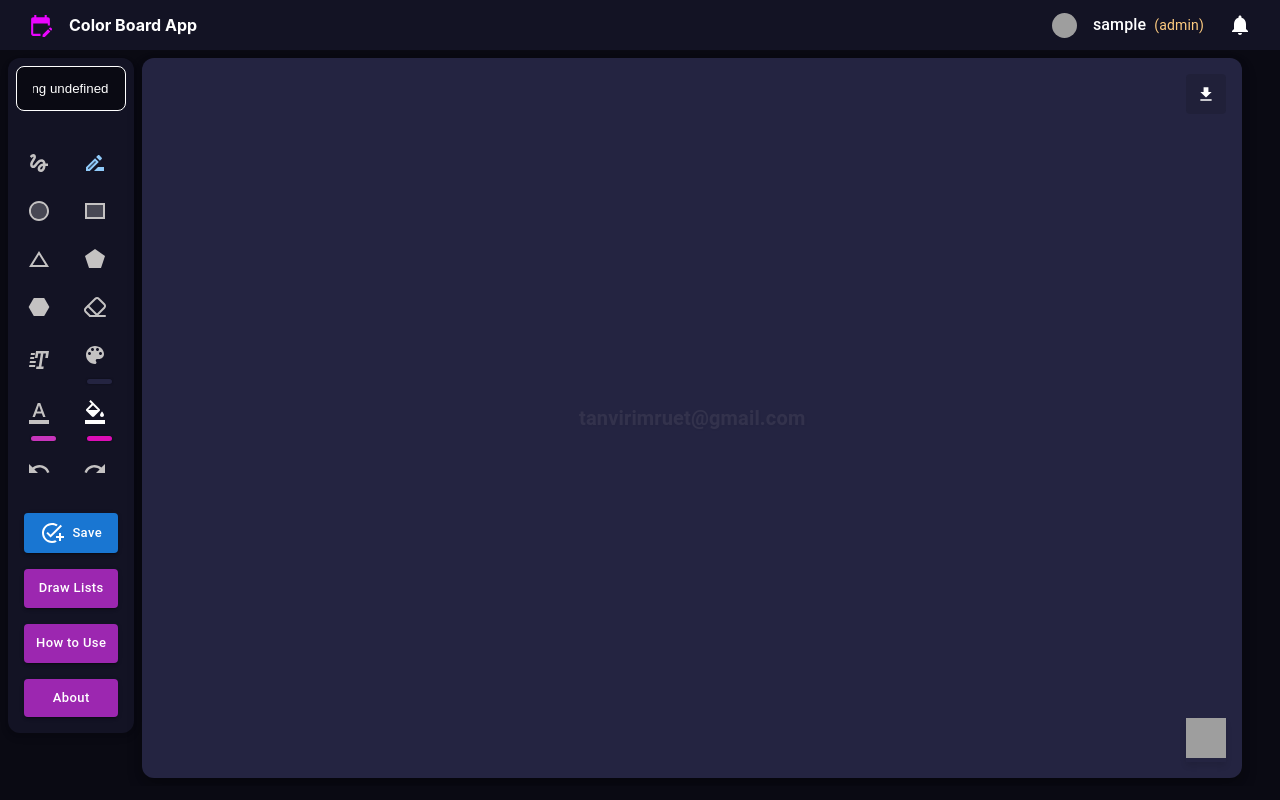
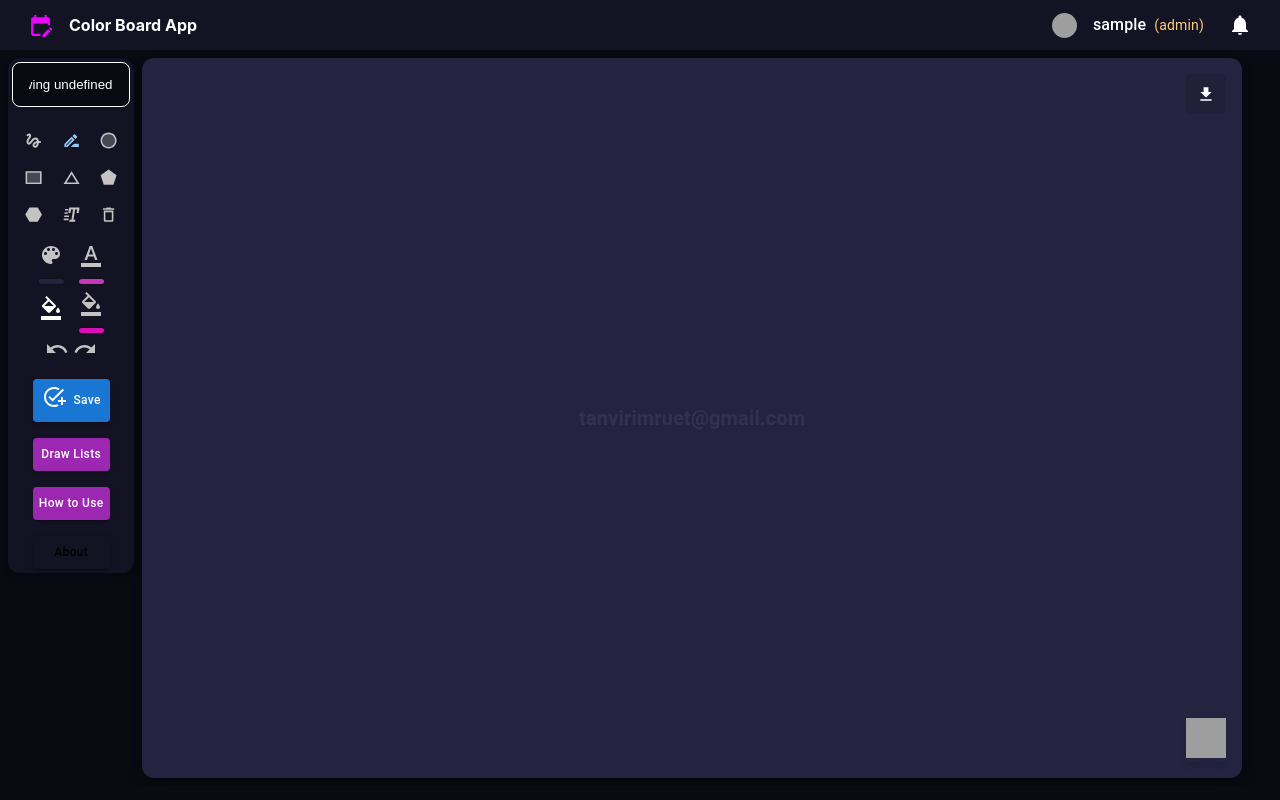
Before and after one commit to tanvirmitul1/whiteboard-application, a React (Create React App) app in the folder client/: page /create-drawing in a window 1280 px wide. Built offline with nearby package versions, Linux system fonts and the light colour scheme; no server answers; sample sign-in values are in the browser's storage; grey boxes are pictures that could not be loaded.

Commit message:
sidebar fix

```diff
--- a/client/src/components/createPage/CreatePageButtons.js
+++ b/client/src/components/createPage/CreatePageButtons.js
@@ -1,116 +1,107 @@
 import React, { useState } from "react";
 import { Box, Button, CircularProgress } from "@mui/material";
+import { useNavigate } from "react-router-dom";
 import useAuth from "../../customHooks/useAuth";
-import { useNavigate } from "react-router-dom";
 import InstructionModal from "../instructions/InstructionModal";
+import DeveloperProfile from "../instructions/DeveloperProfile";
 import AddTaskIcon from "@mui/icons-material/AddTask";
-import ChecklistIcon from "@mui/icons-material/Checklist";
-import { MdOutlineIntegrationInstructions } from "react-icons/md";
-import DeveloperProfile from "../instructions/DeveloperProfile";
 
 const CreatePageButtons = ({ handleSaveDrawing, isLoading }) => {
   const navigate = useNavigate();
   const { isAdmin } = useAuth();
 
-  const handleShowDrawings = () => {
-    navigate("/drawing-list");
+  const [modals, setModals] = useState({
+    instruction: false,
+    developer: false,
+  });
+
+  const toggleModal = (key, value) => {
+    setModals((prev) => ({ ...prev, [key]: value }));
   };
-
-  const handleShowUsers = () => {
-    navigate("/user-list");
-  };
-
-  const [isInstructionModalOpen, setInstructionModalOpen] = useState(false);
-  const [isDeveloperModalOpen, setDeveloperModalOpen] = useState(false);
-
-  const openInstructionModal = () => setInstructionModalOpen(true);
-  const closeInstructionModal = () => setInstructionModalOpen(false);
-
-  const openDeveloperModal = () => setDeveloperModalOpen(true);
-  const closeDeveloperModal = () => setDeveloperModalOpen(false);
 
   return (
     <Box
       sx={{
-        padding: 1,
         display: "flex",
         flexDirection: "column",
         gap: 2,
+        margin: "0 auto",
       }}
     >
-      <Button
-        variant="contained"
-        color="primary"
-        size="small"
+      <CustomButton
         onClick={handleSaveDrawing}
-        sx={{ textTransform: "none", padding: 1 }}
-      >
-        {isLoading ? (
-          <Box sx={{ display: "flex", alignItems: "center" }}>
-            <CircularProgress size={20} color="inherit" sx={{ mr: 1 }} />
-            <span> Saving...</span>
-          </Box>
-        ) : (
-          <Box sx={{ display: "flex", alignItems: "center" }}>
-            <AddTaskIcon
-              sx={{ marginRight: 1, display: { xs: "none", md: "inline" } }}
-            />{" "}
-            <span>Save</span>
-          </Box>
-        )}
-      </Button>
-      <Button
-        variant="contained"
+        text="Save"
+        icon={<AddTaskIcon />}
+        isLoading={isLoading}
+      />
+      <CustomButton
+        onClick={() => navigate("/drawing-list")}
+        text="Draw Lists"
         color="secondary"
-        size="small"
-        onClick={handleShowDrawings}
-        sx={{ textTransform: "none", padding: 1 }}
-      >
-        Draw Lists
-      </Button>
-      {/* {isAdmin && ( */}
+      />
       {false && (
-        <Button
-          variant="contained"
-          color="secondary"
-          size="small"
-          onClick={handleShowUsers}
-          sx={{ textTransform: "none", padding: 1 }}
-        >
-          Users
-        </Button>
+        <CustomButton onClick={() => navigate("/user-list")} text="Users" />
       )}
+      <CustomButton
+        onClick={() => toggleModal("instruction", true)}
+        text="How to Use"
+        color="secondary"
+      />
+      <CustomButton
+        onClick={() => toggleModal("developer", true)}
+        text="About"
+        color="tertiary"
+      />
 
-      <Button
-        variant="contained"
-        color="secondary"
-        size="small"
-        sx={{ textTransform: "none", padding: 1 }}
-        onClick={openInstructionModal}
-      >
-        How to Use
-      </Button>
-      <Button
-        variant="contained"
-        color="secondary"
-        size="small"
-        sx={{ textTransform: "none", padding: 1 }}
-        onClick={openDeveloperModal}
-      >
-        About
-      </Button>
-
+      {/* Modals */}
       <InstructionModal
-        isOpen={isInstructionModalOpen}
-        onClose={closeInstructionModal}
+        isOpen={modals.instruction}
+        onClose={() => toggleModal("instruction", false)}
       />
       <DeveloperProfile
-        isOpen={isDeveloperModalOpen}
-        onClose={closeDeveloperModal}
-        username="tanvirmitul1" // Replace with the actual GitHub username
+        isOpen={modals.developer}
+        onClose={() => toggleModal("developer", false)}
+        username="tanvirmitul1"
       />
     </Box>
   );
 };
 
 export default CreatePageButtons;
+
+const CustomButton = ({
+  onClick,
+  icon,
+  text,
+  isLoading,
+  color = "primary",
+}) => (
+  <Button
+    variant="contained"
+    color={color}
+    size="small"
+    onClick={onClick}
+    sx={{
+      textTransform: "none",
+      padding: { xs: "4px", md: "6px" },
+      fontSize: { xs: "0.5rem", md: ".75rem" },
+      display: "flex",
+      alignItems: "center",
+    }}
+  >
+    {isLoading ? (
+      <>
+        <CircularProgress size={16} color="inherit" />
+      </>
+    ) : (
+      <>
+        {icon && (
+          <Box sx={{ mr: 1, display: { xs: "none", md: "inline" } }}>
+            {icon}
+          </Box>
+        )}
+        {text}
+      </>
+    )}
+  </Button>
+);
--- a/client/src/components/createPage/LeftSidebar.js
+++ b/client/src/components/createPage/LeftSidebar.js
@@ -1,32 +1,44 @@
 import React, { useEffect, useRef, useState } from "react";
-import { Box, TextField, IconButton, Tooltip, Popover } from "@mui/material";
-import DriveFileRenameOutlineTwoToneIcon from "@mui/icons-material/DriveFileRenameOutlineTwoTone";
-import GestureTwoToneIcon from "@mui/icons-material/GestureTwoTone";
-import CircleTwoToneIcon from "@mui/icons-material/CircleTwoTone";
-import RectangleTwoToneIcon from "@mui/icons-material/RectangleTwoTone";
-import { LuEraser } from "react-icons/lu";
-import RttTwoToneIcon from "@mui/icons-material/RttTwoTone";
-import UndoTwoToneIcon from "@mui/icons-material/UndoTwoTone";
-import RedoTwoToneIcon from "@mui/icons-material/RedoTwoTone";
-import CreatePageButtons from "./CreatePageButtons";
+import { Box, IconButton, Tooltip, Popover } from "@mui/material";
+import {
+  GestureTwoTone as PenIcon,
+  DriveFileRenameOutlineTwoTone as LineIcon,
+  CircleTwoTone as CircleIcon,
+  RectangleTwoTone as RectangleIcon,
+  ChangeHistory as TriangleIcon,
+  Pentagon as PentagonIcon,
+  Hexagon as HexagonIcon,
+  RttTwoTone as TextIcon,
+  UndoTwoTone as UndoIcon,
+  RedoTwoTone as RedoIcon,
+  ColorLens as BgColorIcon,
+  FormatColorText as DrawColorIcon,
+  FormatColorFill as FillColorIcon,
+  DeleteOutline as EraserIcon,
+  Padding,
+} from "@mui/icons-material";
+import { ChromePicker } from "react-color";
 import { useParams } from "react-router-dom";
 import useColors from "../../customHooks/useColors";
-import { ChromePicker } from "react-color";
-import ColorLensIcon from "@mui/icons-material/ColorLens";
-import FormatColorFillIcon from "@mui/icons-material/FormatColorFill";
-import FormatColorTextIcon from "@mui/icons-material/FormatColorText";
-import ChangeHistoryIcon from "@mui/icons-material/ChangeHistory";
-import PentagonIcon from "@mui/icons-material/Pentagon";
-import HexagonIcon from "@mui/icons-material/Hexagon";
+import CreatePageButtons from "./CreatePageButtons";
+
+const shapeOptions = [
+  { type: "pen", label: "Pen", icon: <PenIcon /> },
+  { type: "line", label: "Line", icon: <LineIcon /> },
+  { type: "circle", label: "Circle", icon: <CircleIcon /> },
+  { type: "rectangle", label: "Rectangle", icon: <RectangleIcon /> },
+  { type: "triangle", label: "Triangle", icon: <TriangleIcon /> },
+  { type: "pentagon", label: "Pentagon", icon: <PentagonIcon /> },
+  { type: "hexagon", label: "Hexagon", icon: <HexagonIcon /> },
+  { type: "text", label: "Text", icon: <TextIcon /> },
+  { type: "eraser", label: "Eraser", icon: <EraserIcon /> },
+];
+
 const LeftSidebar = ({
   drawingTitle,
   setDrawingTitle,
   shapeType,
   setShapeType,
-  isLoading,
-  handleSaveDrawing,
-  handleUndo,
-  handleRedo,
   drawColor,
   setDrawColor,
   backgroundColor,
@@ -35,61 +47,58 @@ const LeftSidebar = ({
   setFillColor,
   isFillColorActive,
   setIsFillColorActive,
+  handleUndo,
+  handleRedo,
+  handleSaveDrawing,
+  isLoading,
 }) => {
   const { colors } = useColors();
+  const { id } = useParams();
+  const inputRef = useRef(null);
 
-  //remove save button for edit mode
-  const { id } = useParams();
-  const [drawAnchorEl, setDrawAnchorEl] = useState(null);
-  const [bgAnchorEl, setBgAnchorEl] = useState(null);
-  const [fillAnchorEl, setFillAnchorEl] = useState(null);
+  useEffect(() => inputRef.current.focus(), []);
 
-  const handleDrawClick = (event) => {
-    setDrawAnchorEl(event.currentTarget);
-  };
+  const [colorPickers, setColorPickers] = useState({
+    draw: null,
+    bg: null,
+    fill: null,
+  });
 
-  const handleBgClick = (event) => {
-    setBgAnchorEl(event.currentTarget);
-  };
+  const handleColorClick = (type) => (event) =>
+    setColorPickers({ ...colorPickers, [type]: event.currentTarget });
 
-  const handleFillClick = (event) => {
-    setFillAnchorEl(event.currentTarget);
-    setIsFillColorActive(true);
-  };
+  const handleColorClose = (type) => () =>
+    setColorPickers({ ...colorPickers, [type]: null });
 
-  const handleDrawClose = () => {
-    setDrawAnchorEl(null);
-  };
+  const renderColorPicker = (type, color, setColor, IconComponent, title) => (
+    <div>
+      <Tooltip title={title} arrow>
+        <IconButton onClick={handleColorClick(type)}>
+          <IconComponent sx={{ color: colors.textColor }} />
+        </IconButton>
+      </Tooltip>
+      <Box
+        sx={{
+          height: "5px",
+          width: "25px",
+          backgroundColor: color,
+          margin: "4px auto 0",
+          borderRadius: "3px",
+          boxShadow: "0 0 2px rgba(0,0,0,0.5)",
+        }}
+      />
+      <Popover
+        open={Boolean(colorPickers[type])}
+        anchorEl={colorPickers[type]}
+        onClose={handleColorClose(type)}
+        anchorOrigin={{ vertical: "bottom", horizontal: "center" }}
+        transformOrigin={{ vertical: "top", horizontal: "center" }}
+      >
+        <ChromePicker color={color} onChangeComplete={(c) => setColor(c.hex)} />
+      </Popover>
+    </div>
+  );
 
-  const handleBgClose = () => {
-    setBgAnchorEl(null);
-  };
-
-  const handleFillClose = () => {
-    setFillAnchorEl(null);
-  };
-
-  const drawOpen = Boolean(drawAnchorEl);
-  const bgOpen = Boolean(bgAnchorEl);
-  const fillOpen = Boolean(fillAnchorEl);
-  const inputRef = useRef(null); // Create a ref for the input
-
-  useEffect(() => {
-    inputRef.current.focus(); // Set focus to the input on component mount
-  }, []);
-
-  //  useEffect(() => {
-  //     if (isFillColorActive) {
-  //       changeFillColor(
-  //             pickerType,
-  //             selectedShapeIndex,
-  //             color.hex,
-  //             shapes,
-  //             setShapes,
-  //             drawAllShapes
-  //           );
-  //     }
-  //   }, [fillColor, selectedShapeIndex]);
   return (
     <Box className="left-sidebar-container">
       <input
@@ -100,239 +109,78 @@ const LeftSidebar = ({
         placeholder="Enter Title..."
       />
       <Box className="button-container">
-        {/* Shape selection buttons */}
-        <Tooltip title="Pen" arrow>
-          <IconButton onClick={() => setShapeType("pen")}>
-            <GestureTwoToneIcon
-              sx={{
-                color: shapeType === "pen" ? colors.buttonBg : colors.textColor,
-              }}
-            />
-          </IconButton>
-        </Tooltip>
-        <Tooltip title="Line" arrow>
-          <IconButton onClick={() => setShapeType("line")}>
-            <DriveFileRenameOutlineTwoToneIcon
-              sx={{
-                color:
-                  shapeType === "line" ? colors.buttonBg : colors.textColor,
-              }}
-            />
-          </IconButton>
-        </Tooltip>
-        <Tooltip title="Circle" arrow>
-          <IconButton onClick={() => setShapeType("circle")}>
-            <CircleTwoToneIcon
-              sx={{
-                color:
-                  shapeType === "circle" ? colors.buttonBg : colors.textColor,
-              }}
-            />
-          </IconButton>
-        </Tooltip>
-        <Tooltip title="Rectangle" arrow>
-          <IconButton onClick={() => setShapeType("rectangle")}>
-            <RectangleTwoToneIcon
-              sx={{
-                color:
-                  shapeType === "rectangle"
-                    ? colors.buttonBg
-                    : colors.textColor,
-              }}
-            />
-          </IconButton>
-        </Tooltip>
-        <Tooltip title="Triangle" arrow>
-          <IconButton onClick={() => setShapeType("triangle")}>
-            <ChangeHistoryIcon
-              sx={{
-                color:
-                  shapeType === "triangle" ? colors.buttonBg : colors.textColor,
-              }}
-            />
-          </IconButton>
-        </Tooltip>
-        <Tooltip title="Pentagon" arrow>
-          <IconButton onClick={() => setShapeType("pentagon")}>
-            <PentagonIcon
-              sx={{
-                color:
-                  shapeType === "pentagon" ? colors.buttonBg : colors.textColor,
-              }}
-            />
-          </IconButton>
-        </Tooltip>
-        <Tooltip title="Hexagon" arrow>
-          <IconButton onClick={() => setShapeType("hexagon")}>
-            <HexagonIcon
-              sx={{
-                color:
-                  shapeType === "hexagon" ? colors.buttonBg : colors.textColor,
-              }}
-            />
-          </IconButton>
-        </Tooltip>
-        <Tooltip title="Eraser" arrow>
-          <IconButton onClick={() => setShapeType("eraser")}>
-            <LuEraser
-              style={{
-                color:
-                  shapeType === "eraser" ? colors.buttonBg : colors.textColor,
-              }}
-            />
-          </IconButton>
-        </Tooltip>
-        <Tooltip title="Text" arrow>
-          <IconButton onClick={() => setShapeType("text")}>
-            <RttTwoToneIcon
-              sx={{
-                color:
-                  shapeType === "text" ? colors.buttonBg : colors.textColor,
-              }}
-            />
-          </IconButton>
-        </Tooltip>
-        <div>
-          {/* Background Color */}
-          <Tooltip title="Background Color" arrow>
-            <IconButton onClick={handleBgClick}>
-              <ColorLensIcon sx={{ color: colors.textColor }} />
+        {/* Shape Selection Buttons */}
+
+        {shapeOptions.map(({ type, label, icon }) => (
+          <Tooltip key={type} title={label} arrow>
+            <IconButton
+              sx={{ padding: "8px" }}
+              onClick={() => setShapeType(type)}
+            >
+              {React.cloneElement(icon, {
+                sx: {
+                  color:
+                    shapeType === type ? colors.buttonBg : colors.textColor,
+                  transition: "color 0.3s ease",
+                  fontSize: "1.2rem",
+                },
+              })}
             </IconButton>
           </Tooltip>
-          <Box
-            sx={{
-              height: "5px",
-              width: "25px",
-              backgroundColor: backgroundColor,
-              margin: "4px auto 0",
-              borderRadius: "3px",
-              boxShadow: "0 0 2px rgba(0,0,0,0.5)",
-            }}
-          />
-          <Popover
-            open={bgOpen}
-            anchorEl={bgAnchorEl}
-            onClose={handleBgClose}
-            anchorOrigin={{
-              vertical: "bottom",
-              horizontal: "center",
-            }}
-            transformOrigin={{
-              vertical: "top",
-              horizontal: "center",
-            }}
-          >
-            <ChromePicker
-              color={backgroundColor}
-              onChangeComplete={(color) => {
-                setBackgroundColor(color.hex);
-              }}
-            />
-          </Popover>
-        </div>
-        <div>
-          {/* Draw Color */}
-          <Tooltip title=" Draw color" arrow>
-            <IconButton onClick={handleDrawClick}>
-              <FormatColorTextIcon sx={{ color: colors.textColor }} />
-            </IconButton>
-          </Tooltip>
-          <Box
-            sx={{
-              height: "5px",
-              width: "25px",
-              backgroundColor: drawColor,
-              margin: "4px auto 0",
-              borderRadius: "3px",
-              boxShadow: "0 0 2px rgba(0,0,0,0.5)",
-            }}
-          />
-          <Popover
-            open={drawOpen}
-            anchorEl={drawAnchorEl}
-            onClose={handleDrawClose}
-            anchorOrigin={{
-              vertical: "bottom",
-              horizontal: "center",
-            }}
-            transformOrigin={{
-              vertical: "top",
-              horizontal: "center",
-            }}
-          >
-            <ChromePicker
-              color={drawColor}
-              onChangeComplete={(color) => {
-                setDrawColor(color.hex);
-              }}
-            />
-          </Popover>
-        </div>
-        <div>
-          {/* fill Color */}
+        ))}
+
+        <Box className="color-pickers-container">
+          {/* Color Pickers */}
+          {renderColorPicker(
+            "bg",
+            backgroundColor,
+            setBackgroundColor,
+            BgColorIcon,
+            "Background Color"
+          )}
+          {renderColorPicker(
+            "draw",
+            drawColor,
+            setDrawColor,
+            DrawColorIcon,
+            "Draw Color"
+          )}
           <Tooltip
             title={
-              isFillColorActive
-                ? "Press Esc to remove fill color mode"
-                : "Fill color"
+              isFillColorActive ? "Press Esc to remove fill mode" : "Fill Color"
             }
             arrow
           >
             <IconButton
-              onClick={handleFillClick}
+              onClick={handleColorClick("fill")}
               sx={{
-                backgroundColor: isFillColorActive ? "#242441" : "transparent", // Highlight when active
+                backgroundColor: isFillColorActive ? "#242441" : "transparent",
                 transition: "background-color 0.3s ease",
               }}
             >
-              <FormatColorFillIcon
-                sx={{
-                  color: isFillColorActive ? "#00796b" : "white", // Change icon color when active
-                }}
+              <FillColorIcon
+                sx={{ color: isFillColorActive ? "#00796b" : "white" }}
               />
             </IconButton>
           </Tooltip>
-          <Box
-            sx={{
-              height: "5px",
-              width: "25px",
-              backgroundColor: fillColor,
-              margin: "4px auto 0",
-              borderRadius: "3px",
-              boxShadow: "0 0 2px rgba(0,0,0,0.5)",
-            }}
-          />
-          <Popover
-            open={fillOpen}
-            anchorEl={fillAnchorEl}
-            onClose={handleFillClose}
-            anchorOrigin={{
-              vertical: "bottom",
-              horizontal: "center",
-            }}
-            transformOrigin={{
-              vertical: "top",
-              horizontal: "center",
-            }}
-          >
-            <ChromePicker
-              color={fillColor}
-              onChangeComplete={(color) => {
-                setFillColor(color.hex);
-              }}
-            />
-          </Popover>
-        </div>
-
+          {renderColorPicker(
+            "fill",
+            fillColor,
+            setFillColor,
+            FillColorIcon,
+            "Fill Color"
+          )}
+        </Box>
+        {/* Undo & Redo Buttons */}
         <Box className="undo-redo-container">
           <Tooltip title="Undo" arrow>
-            <IconButton onClick={handleUndo}>
-              <UndoTwoToneIcon sx={{ color: colors.textColor }} />
+            <IconButton onClick={handleUndo} sx={{ padding: "2px" }}>
+              <UndoIcon sx={{ color: colors.textColor }} />
             </IconButton>
           </Tooltip>
           <Tooltip title="Redo" arrow>
-            <IconButton onClick={handleRedo}>
-              <RedoTwoToneIcon sx={{ color: colors.textColor }} />
+            <IconButton onClick={handleRedo} sx={{ padding: "2px" }}>
+              <RedoIcon sx={{ color: colors.textColor }} />
             </IconButton>
           </Tooltip>
         </Box>
--- a/client/src/index.css
+++ b/client/src/index.css
@@ -51,21 +51,17 @@ body {
   display: flex;
   flex-direction: column;
   gap: 16px;
-  padding: 8px;
+  padding: 4px;
   border-radius: 12px;
   box-shadow: 0px 4px 8px rgba(0, 0, 0, 0.1), 0px 2px 4px rgba(0, 0, 0, 0.05);
   background-color: var(--secondary-bg-color);
   overflow-y: auto;
   max-height: 85vh;
-
-  /* Custom Scrollbar */
-  scrollbar-width: thin; /* For Firefox */
-  scrollbar-color: #4a90e2 rgba(255, 255, 255, 0.1);
 }
 
 /* For Chrome, Edge, and Safari */
 ::-webkit-scrollbar {
-  width: 8px;
+  width: 4px;
 }
 
 ::-webkit-scrollbar-track {
@@ -89,18 +85,20 @@ body {
 
 .button-container {
   display: flex;
-  flex-direction: row;
   align-items: center;
   justify-content: center;
   flex-wrap: wrap;
-  gap: 8px;
+  gap: 2px;
 }
 
 .undo-redo-container {
   display: flex;
-  gap: 8px;
 }
-
+.color-pickers-container{
+  display: flex;
+  justify-content: center;
+  flex-wrap: wrap;
+}
 .canvas-style {
   border-radius: 12px;
   box-shadow: 0px 8px 16px rgba(0, 0, 0, 0.2), 0px 4px 8px rgba(0, 0, 0, 0.15);
@@ -167,16 +165,6 @@ body {
   border-radius: 4px;
 }
 
-/* Buttons container */
-.button-container {
-  margin-top: 16px;
-    z-index: 999 !important;
-
-}
-
-.button-container button {
-  margin-right: 8px;
-}
 
 /* Pagination and controls */
 .pagination-container {
```
